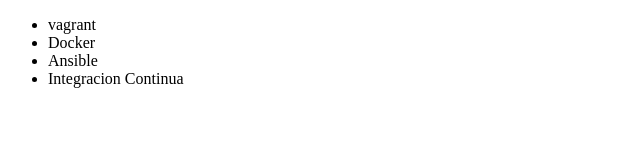
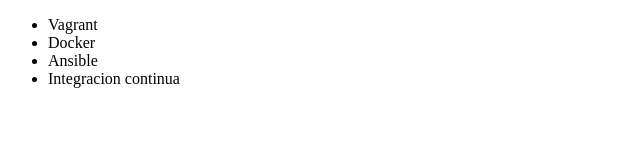
Before and after one commit to DifKiG/Alura-git, a plain HTML site: page index.html in a window 1280 px wide. Shown: the full height of the page, 0-640 px from the left. Drawn offline with Linux system fonts and the light colour scheme.

Commit message:
Arreglado mayuscula inicial

```diff
--- a/index.html
+++ b/index.html
@@ -6,10 +6,10 @@
     </head>
     <body>
         <ul>
-            <li>vagrant</li>
+            <li>Vagrant</li>
             <li>Docker</li>
             <li>Ansible</li>
-            <li>Integracion Continua</li>
+            <li>Integracion continua</li>
         </ul>
     </body>
 </html>
```
